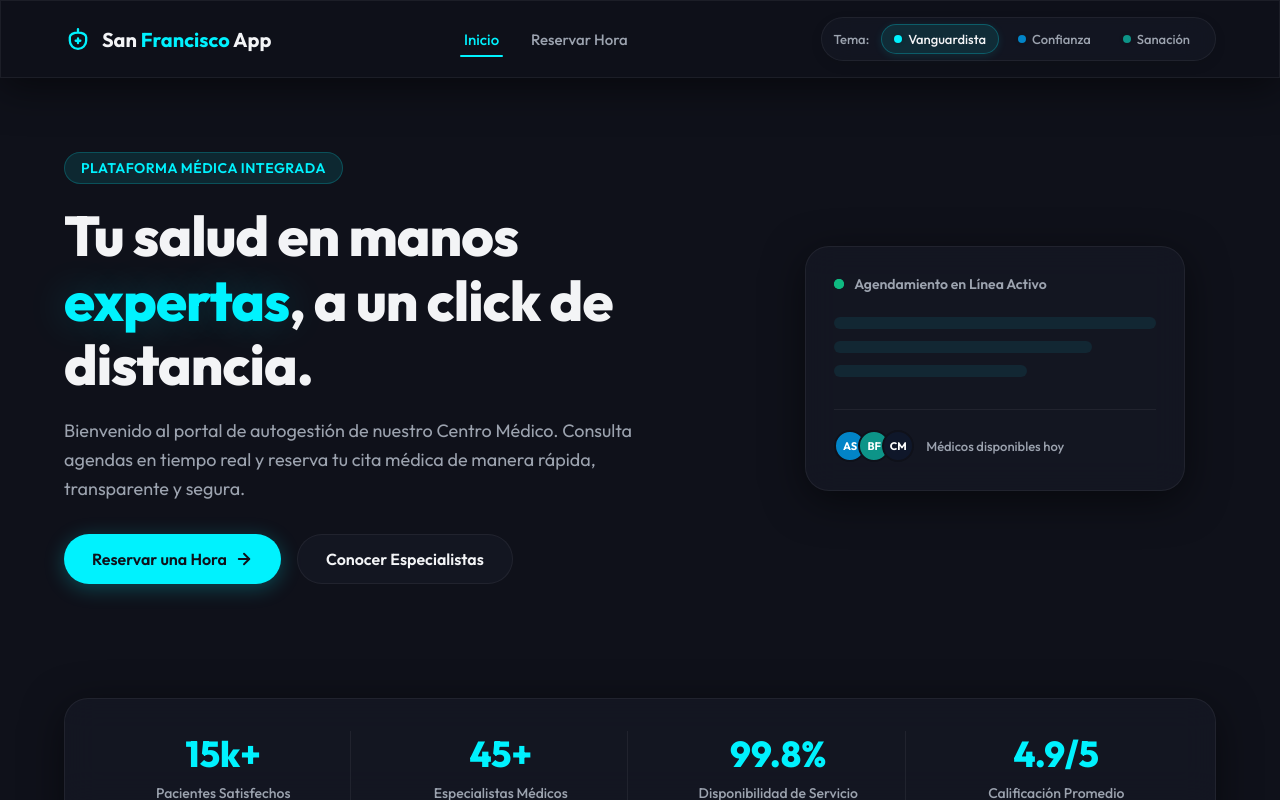
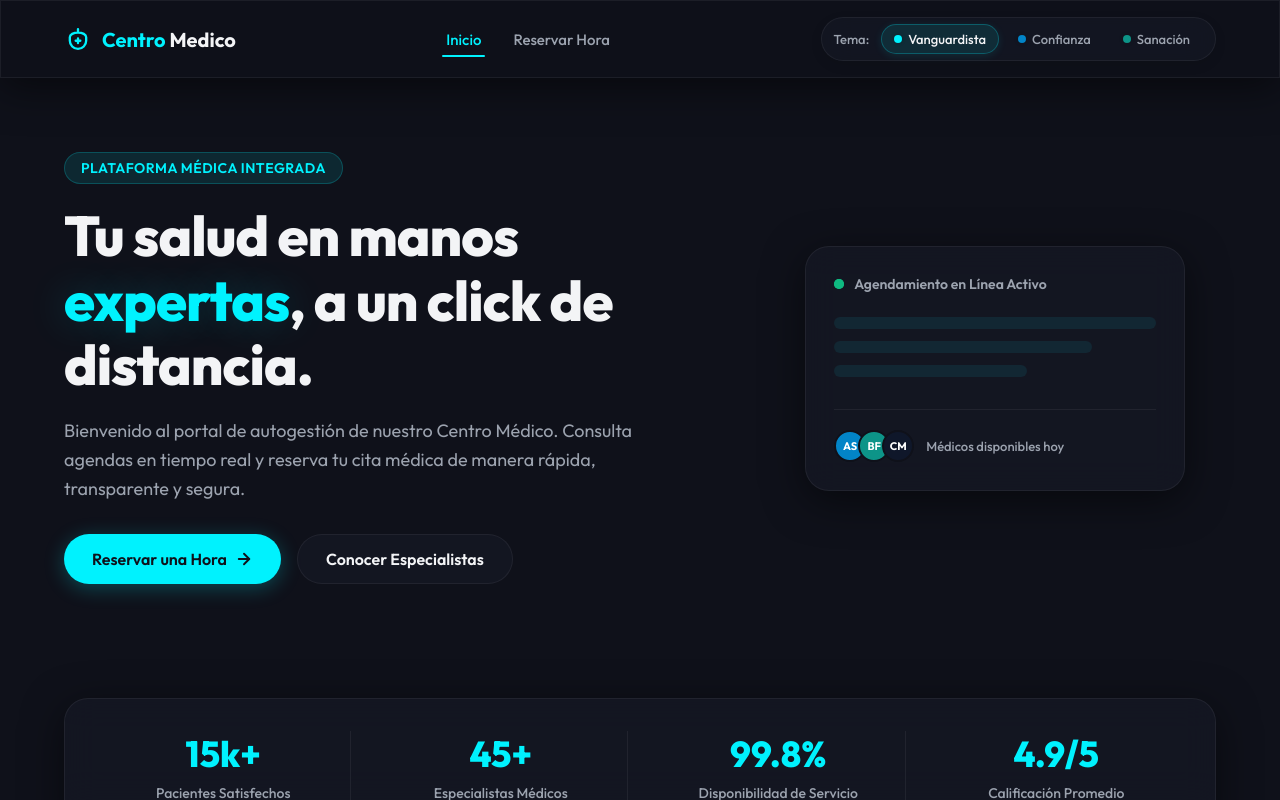
Before and after one commit to nicorubiotsx/centroMedico, a Next.js app: page / in a window 1280 px wide. Built offline with nearby package versions, Linux system fonts and the light colour scheme.

Commit message:
fix: actualizar título en Navbar de San Francisco a Centro Médico

```diff
--- a/components/Navbar.js
+++ b/components/Navbar.js
@@ -14,9 +14,9 @@ export default function Navbar() {
       <div className={styles.container}>
         <Link href="/" className={styles.logo}>
           <svg className={styles.logoIcon} viewBox="0 0 24 24" fill="none" xmlns="http://www.w3.org/2000/svg">
-            <path d="M19 10.5V13.5C19 17.366 15.866 20.5 12 20.5C8.13401 20.5 5 17.366 5 13.5V10.5M12 3.5V6.5M12 6.5C8.13401 6.5 5 8.13401 5 10.5V13.5M12 6.5C15.866 6.5 19 8.13401 19 10.5V13.5M12 11.5V15.5M10 13.5H14" stroke="currentColor" strokeWidth="2" strokeLinecap="round" strokeLinejoin="round"/>
+            <path d="M19 10.5V13.5C19 17.366 15.866 20.5 12 20.5C8.13401 20.5 5 17.366 5 13.5V10.5M12 3.5V6.5M12 6.5C8.13401 6.5 5 8.13401 5 10.5V13.5M12 6.5C15.866 6.5 19 8.13401 19 10.5V13.5M12 11.5V15.5M10 13.5H14" stroke="currentColor" strokeWidth="2" strokeLinecap="round" strokeLinejoin="round" />
           </svg>
-          <span className={styles.logoText}>San<span className={styles.logoAccent}> Francisco</span> App</span>
+          <span className={styles.logoText}><span className={styles.logoAccent}>Centro</span> Medico</span>
         </Link>
 
         <nav className={styles.nav}>
```
